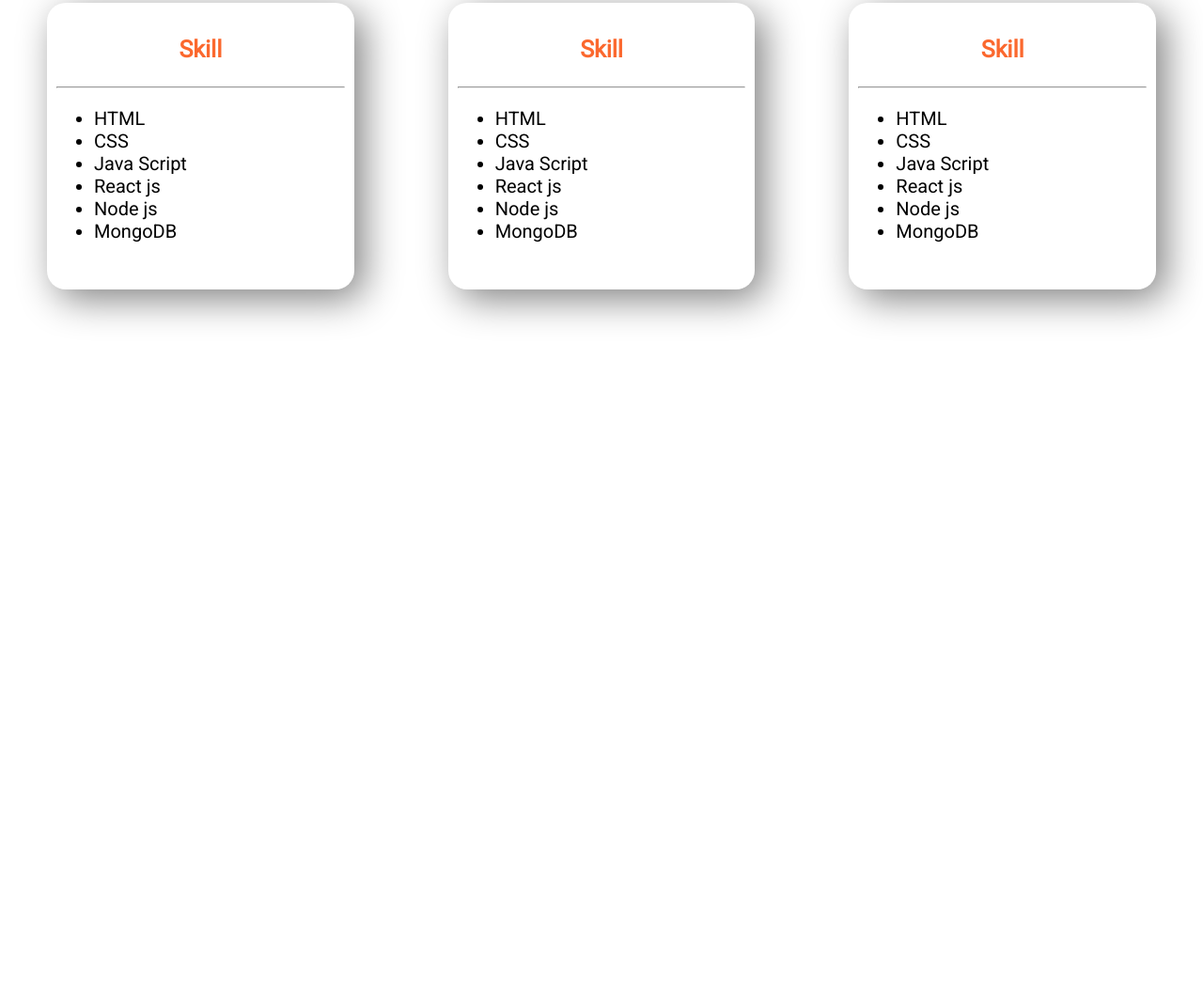
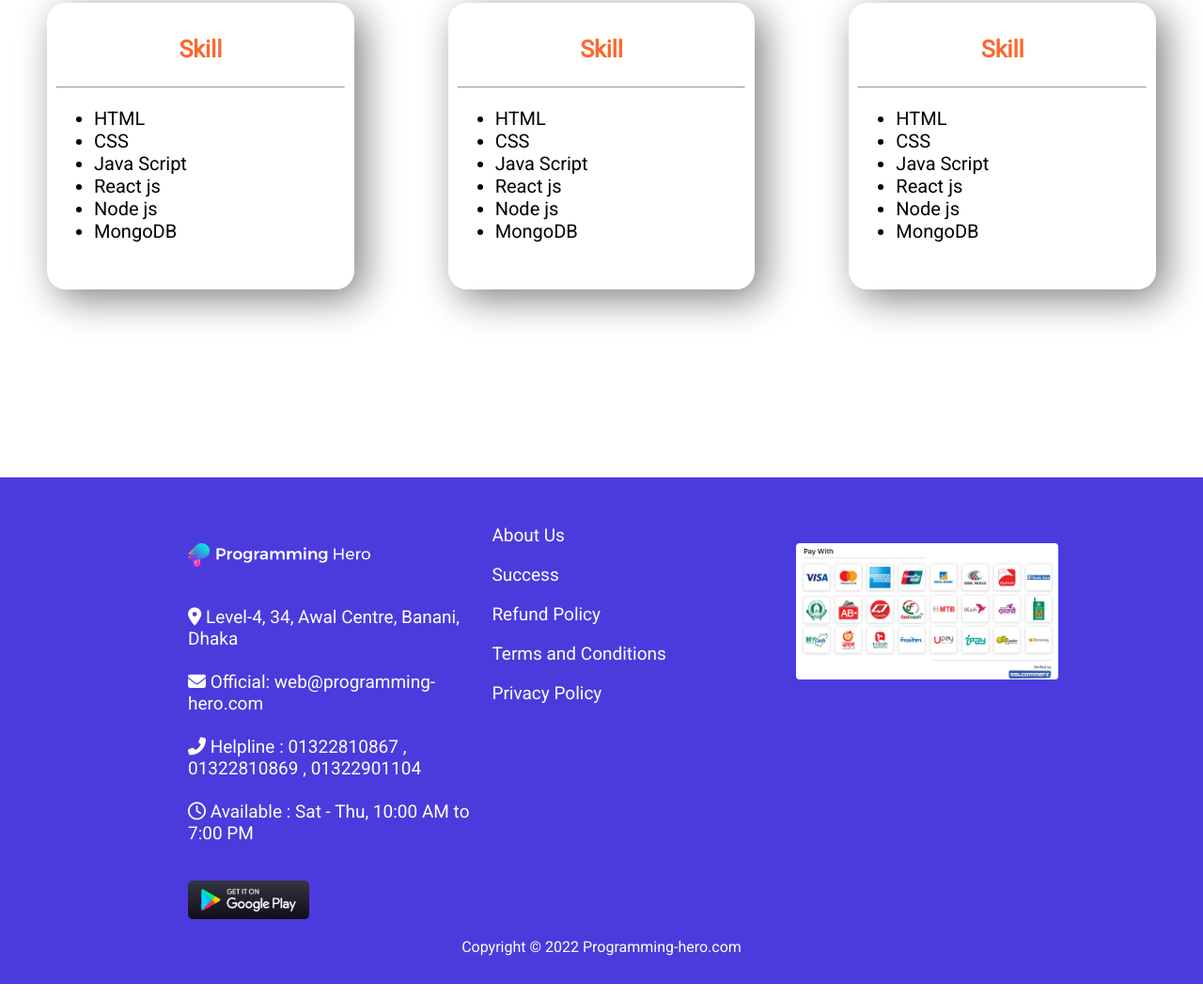
Before and after one commit to iamshakil19/practice-portfolio, a plain HTML site: page index.html in a window 1280 px wide. Shown: the part 1795-2858 px from the top of the page at 94% size. Before the commit the page ends 2303 px from the top, so only its background shows below. Drawn offline with Linux system fonts and the light colour scheme.

Commit message:
footer added

```diff
--- a/design.css
+++ b/design.css
@@ -100,3 +100,35 @@ div img{
     font-size: 20px;
     font-weight: 500;
 }
+.footer-style{
+    padding: 50px 100px 0px 200px;
+    display: flex;
+    text-align: left;
+    text-emphasis-position: auto;
+}
+.footer-design{
+    color: white;
+    width: 33%;
+}
+.link-design{
+    text-decoration: none;
+    color: white;
+    font-size: 19px;
+}
+#ssl{
+    width: 30%;
+}
+#logo{
+    width: 60%;
+}
+#download-logo{
+    width: 40%;
+}
+#bg-color{
+    background-color: rgb(75, 59, 221);
+}
+#footer{
+    text-align: center;
+    color: white;
+    padding-bottom: 30px;
+}
--- a/index.html
+++ b/index.html
@@ -9,6 +9,7 @@
 <link rel="preconnect" href="https://fonts.gstatic.com" crossorigin>
 <link href="https://fonts.googleapis.com/css2?family=Roboto&display=swap" rel="stylesheet">
     <link rel="stylesheet" href="design.css">
+    <script src="https://kit.fontawesome.com/ca0bbb0a84.js" crossorigin="anonymous"></script>
 </head>
 <body>
     <section class="flex top-banner">
@@ -84,9 +85,30 @@
             </ul>
         </div>
     </section>
-    <section>
-
+    <section id="bg-color">
+        <div class="footer-style">
+            <div class="footer-design">
+                <img id="logo" src="photos/index.png" alt=""><br><br>
+                <p class="link-design">
+                    <i class="fas fa-map-marker-alt"></i> Level-4, 34, Awal Centre, Banani, Dhaka <br><br>
+                    <i class="fas fa-envelope"></i> Official: web@programming-hero.com <br><br>
+                    <i class="fas fa-phone-alt"></i> Helpline : 01322810867 , 01322810869 , 01322901104 <br><br>
+                    <i class="far fa-clock"></i> Available : Sat - Thu, 10:00 AM to 7:00 PM <br>
+               </p>
+                <img id="download-logo" src="photos/app-download.439edada.png" alt="">
+            </div>
+            <div class="footer-design">
+                <a class="link-design" target="_blank" href="https://web.programming-hero.com/about-us">About Us</a><br><br>
+                <a class="link-design" target="_blank" href="https://web.programming-hero.com/success">Success</a><br><br>
+                <a class="link-design" target="_blank" href="https://web.programming-hero.com/refund-policy">Refund Policy</a><br><br>
+                <a class="link-design" target="_blank" href="https://web.programming-hero.com/terms-of-service">Terms and Conditions</a><br><br>
+                <a class="link-design" target="_blank" href="https://web.programming-hero.com/privacy-policy">Privacy Policy</a><br>
+            </div>
+            <div id="ssl">
+                <img src="photos/ssl-commerce.png" alt="ssl-commerce">
+            </div>
+        </div>
+        <p id="footer">Copyright © 2022 Programming-hero.com</p>
     </section>
-
 </body>
 </html>
```
Also changed, not shown: photos/app-download.439edada.png (added), photos/index.png (added), photos/ssl-commerce.png (renamed from photos/ssl-commerce.1d268dce.png).
